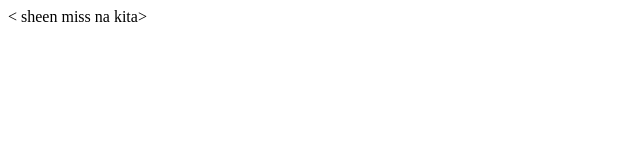
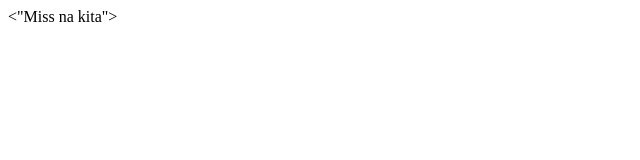
Before and after one commit to JhoannaRobless/Snow-white, a plain HTML site: page index.html in a window 1280 px wide. Shown: the full height of the page, 0-640 px from the left. Drawn offline with Linux system fonts and the light colour scheme.

Commit message:
Update index.html

```diff
--- a/index.html
+++ b/index.html
@@ -11,6 +11,6 @@
               <link rel="icon" href="icon.png" type="image/gif">
           </head>
           <body>
-            < sheen miss na kita>
+            <"Miss na kita">
           </body>
 </html>
```
